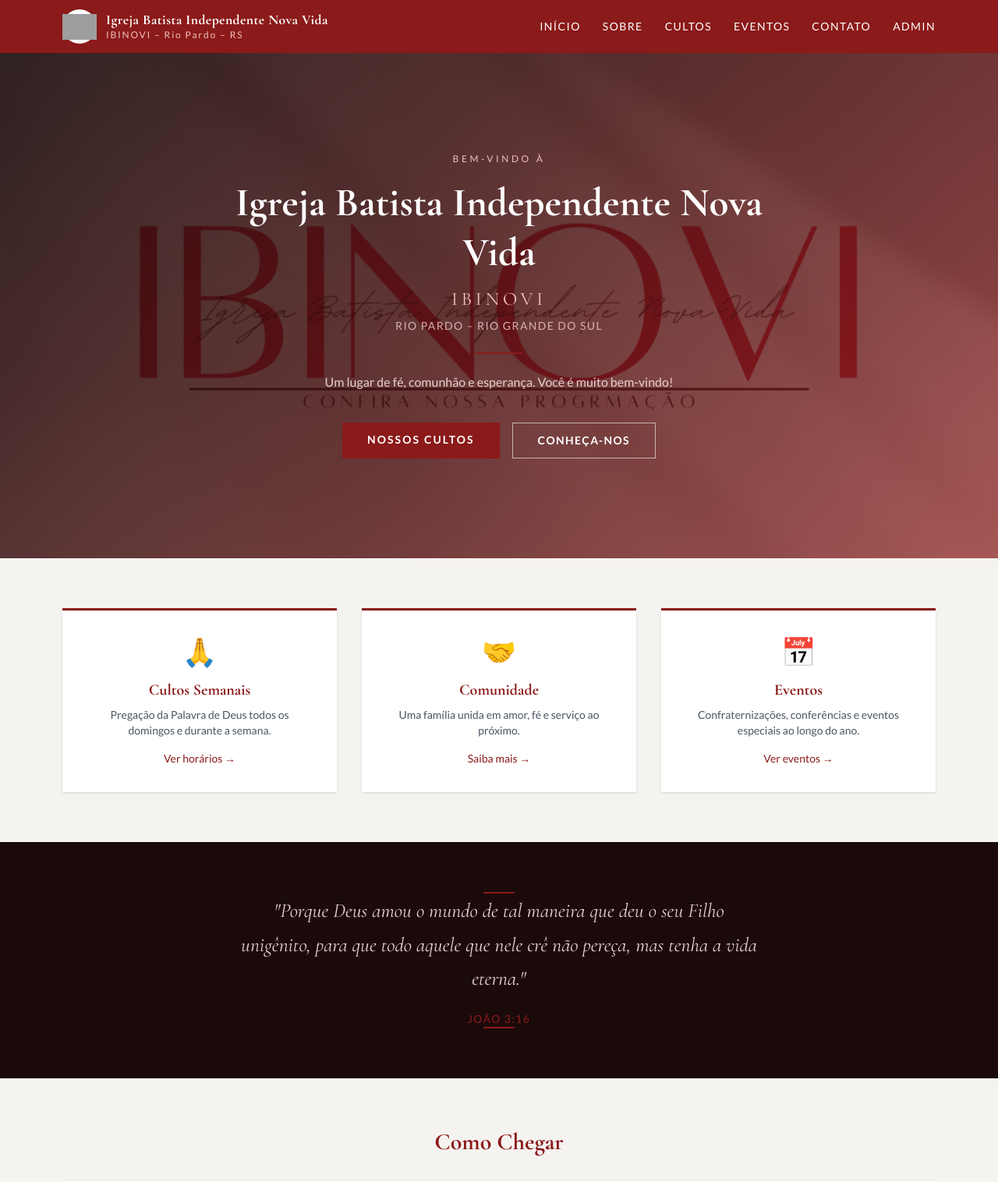
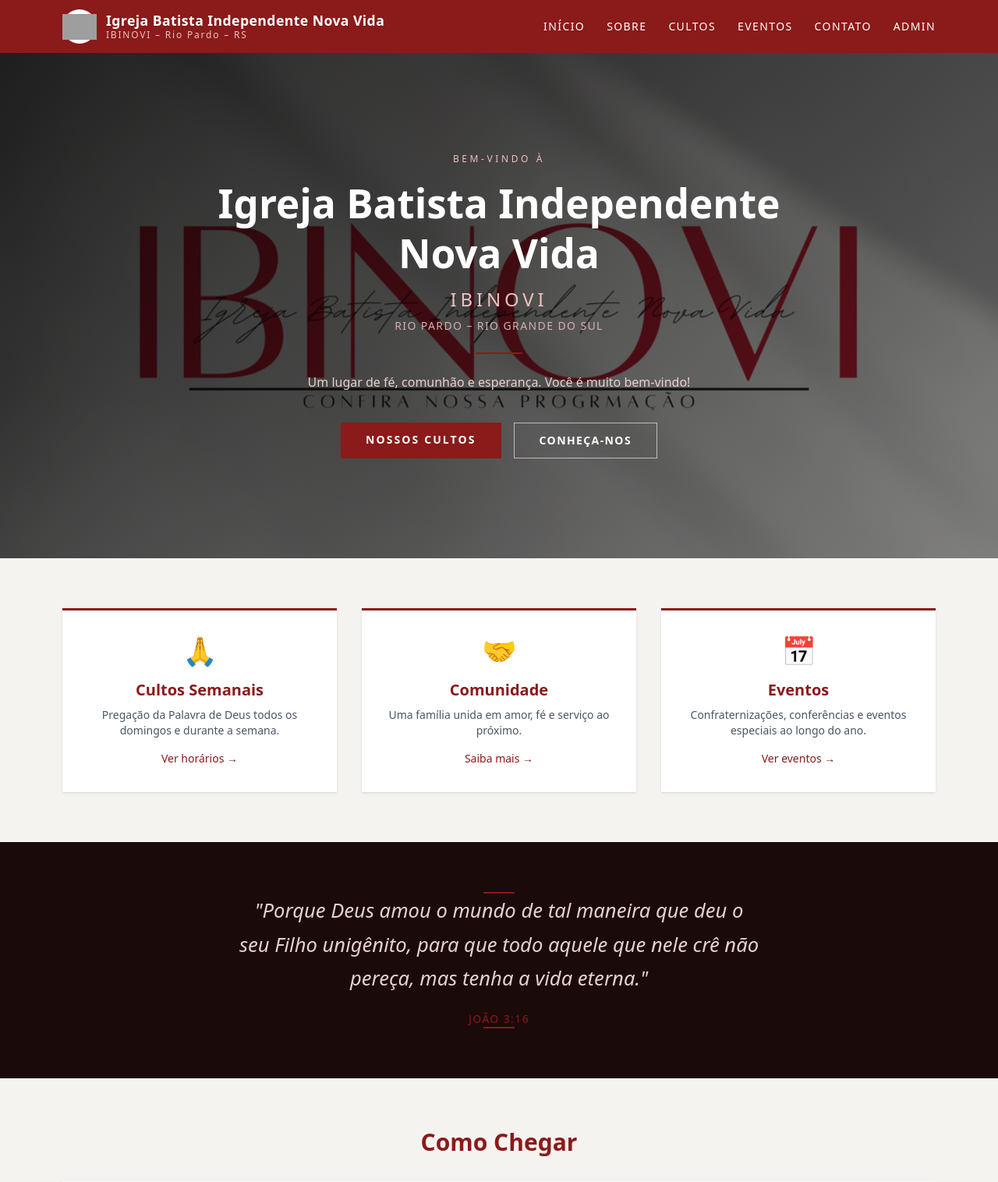
Before and after one commit to douglasherzog/IgrejaBatistaRP, a FastAPI app: page / in a window 1280 px wide. Shown: the top 1516 px of the page at 78% size. Run offline with FastAPI, Linux system fonts and the light colour scheme; data that the repository does not hold is empty; some libraries are stand-ins or nearby versions; grey boxes are pictures that could not be loaded.

Commit message:
feat: Upload de imagem de fundo do hero + personalizacao completa de cores e fontes

```diff
--- a/templates/base.html
+++ b/templates/base.html
@@ -4,7 +4,7 @@
     <meta charset="UTF-8">
     <meta name="viewport" content="width=device-width, initial-scale=1.0">
     <title>{% block title %}Igreja Batista Independente Nova Vida - Rio Pardo/RS{% endblock %}</title>
-    <link rel="icon" type="image/png" href="/static/img/logo.png">
+    <link rel="icon" type="image/png" href="{{ cfg.logo_url | default('/static/img/logo.png') }}">
     <script src="https://cdn.tailwindcss.com"></script>
     <script>
         tailwind.config = {
@@ -24,27 +24,37 @@
         }
     </script>
     <link rel="preconnect" href="https://fonts.googleapis.com">
-    <link href="https://fonts.googleapis.com/css2?family=Cormorant+Garamond:ital,wght@0,400;0,600;0,700;1,400&family=Lato:wght@300;400;700&display=swap" rel="stylesheet">
+    <link rel="preconnect" href="https://fonts.gstatic.com" crossorigin>
+    <link href="https://fonts.googleapis.com/css2?family=Cormorant+Garamond:ital,wght@0,400;0,600;0,700;1,400&family=Lato:wght@300;400;700&family=Playfair+Display:wght@400;600;700&family=Merriweather:wght@300;400;700&family=Montserrat:wght@400;600;700&family=Poppins:wght@400;600;700&family=Open+Sans:wght@400;600;700&family=Roboto:wght@400;500;700&family=Inter:wght@400;600;700&display=swap" rel="stylesheet">
     <style>
-        body { font-family: 'Lato', sans-serif; background-color: #f5f3f0; color: #1a1a1a; }
-        h1, h2, h3, .serif { font-family: 'Cormorant Garamond', serif; }
+        :root {
+            --cor-primaria: {{ cfg.cor_primaria | default('#8B1A1A') }};
+            --cor-primaria-hover: {{ cfg.cor_primaria_hover | default('#6e1414') }};
+            --cor-escura: {{ cfg.cor_escura | default('#1a0a0a') }};
+            --cor-fundo: {{ cfg.cor_fundo | default('#f5f3f0') }};
+            --cor-destaque: {{ cfg.cor_destaque | default('#f0c0c0') }};
+            --fonte-titulos: {{ cfg.fonte_titulos | default("'Cormorant Garamond', serif") }};
+            --fonte-corpo: {{ cfg.fonte_corpo | default("'Lato', sans-serif") }};
+        }
+        body { font-family: var(--fonte-corpo); background-color: var(--cor-fundo); color: #1a1a1a; }
+        h1, h2, h3, .serif { font-family: var(--fonte-titulos); }
         .hero-bg {
-            background: linear-gradient(135deg, #1a0a0a 0%, #4a0f0f 50%, #8B1A1A 100%);
+            background: linear-gradient(135deg, var(--cor-escura) 0%, var(--cor-primaria) 100%);
         }
     </style>
     {% block extra_head %}{% endblock %}
 </head>
-<body class="text-gray-800" style="background-color:#f5f3f0">
+<body class="text-gray-800" style="background-color:var(--cor-fundo)">
 
-<nav style="background-color:#8B1A1A" class="text-white shadow-lg">
+<nav style="background-color:var(--cor-primaria)" class="text-white shadow-lg">
     <div class="max-w-6xl mx-auto px-4 py-3 flex items-center justify-between">
         <a href="/" class="flex items-center gap-3">
             <div class="rounded-full flex items-center justify-center" style="background:white;width:44px;height:44px;flex-shrink:0">
                 <img src="{{ cfg.logo_url | default('/static/img/logo.png') }}" alt="Logo" style="width:54px;height:54px;object-fit:contain" onerror="this.parentElement.style.display='none'">
             </div>
             <div>
-                <div class="text-base font-bold leading-tight tracking-wide" style="font-family:'Cormorant Garamond',serif;font-size:1.1rem">{{ cfg.nome_igreja | default('Igreja Batista Independente Nova Vida') }}</div>
-                <div class="text-xs" style="color:#f0c0c0;letter-spacing:0.15em">{{ cfg.sigla_igreja | default('IBINOVI') }} – {{ cfg.cidade_estado | default('RIO PARDO/RS') }}</div>
+                <div class="text-base font-bold leading-tight tracking-wide" style="font-family:var(--fonte-titulos);font-size:1.1rem">{{ cfg.nome_igreja | default('Igreja Batista Independente Nova Vida') }}</div>
+                <div class="text-xs" style="color:var(--cor-destaque);letter-spacing:0.15em">{{ cfg.sigla_igreja | default('IBINOVI') }} – {{ cfg.cidade_estado | default('RIO PARDO/RS') }}</div>
             </div>
         </a>
         <div class="hidden md:flex gap-7 text-sm font-medium tracking-widest uppercase">
@@ -61,7 +71,7 @@
             </svg>
         </button>
     </div>
-    <div id="mobile-menu" class="hidden md:hidden px-4 pb-4 flex flex-col gap-3 text-sm" style="background-color:#6e1414">
+    <div id="mobile-menu" class="hidden md:hidden px-4 pb-4 flex flex-col gap-3 text-sm" style="background-color:var(--cor-primaria-hover)">
         <a href="/" class="hover:text-red-200">Início</a>
         <a href="/sobre" class="hover:text-red-200">Sobre</a>
         <a href="/cultos" class="hover:text-red-200">Cultos</a>
@@ -73,12 +83,12 @@
 
 {% block content %}{% endblock %}
 
-<footer class="text-sm mt-16 py-10" style="background-color:#1a0a0a;color:#c9b8b8">
+<footer class="text-sm mt-16 py-10" style="background-color:var(--cor-escura);color:#c9b8b8">
     <div class="max-w-6xl mx-auto px-4">
         <div class="grid grid-cols-1 md:grid-cols-3 gap-8 mb-8">
             <div>
-                <p class="font-semibold text-white mb-2" style="font-family:'Cormorant Garamond',serif;font-size:1.1rem">{{ cfg.nome_igreja | default('Igreja Batista Independente Nova Vida') }}</p>
-                <p class="text-xs" style="color:#f0c0c0;letter-spacing:0.12em">{{ cfg.sigla_igreja | default('IBINOVI') }} – {{ cfg.cidade_estado | default('RIO PARDO/RS') }}</p>
+                <p class="font-semibold text-white mb-2" style="font-family:var(--fonte-titulos);font-size:1.1rem">{{ cfg.nome_igreja | default('Igreja Batista Independente Nova Vida') }}</p>
+                <p class="text-xs" style="color:var(--cor-destaque);letter-spacing:0.12em">{{ cfg.sigla_igreja | default('IBINOVI') }} – {{ cfg.cidade_estado | default('RIO PARDO/RS') }}</p>
             </div>
             <div>
                 <p class="font-semibold text-white mb-2 uppercase tracking-widest text-xs">Endereço</p>
@@ -93,7 +103,7 @@
                 <a href="mailto:{{ cfg.email | default('ibnvriopardo@gmail.com') }}" class="text-xs hover:text-white block">✉️ {{ cfg.email | default('ibnvriopardo@gmail.com') }}</a>
             </div>
         </div>
-        <div class="pt-4 text-center" style="border-top:1px solid #3a1a1a">
+        <div class="pt-4 text-center" style="border-top:1px solid rgba(255,255,255,0.1)">
             <p class="text-xs" style="color:#7a5a5a">&copy; 2026 {{ cfg.sigla_igreja | default('IBINOVI') }} – {{ cfg.nome_igreja | default('Igreja Batista Independente Nova Vida') }}. Todos os direitos reservados.</p>
             <a href="/admin/login" class="text-xs hover:text-white mt-2 inline-block" style="color:#3a2a2a">Área Administrativa</a>
         </div>
--- a/templates/publico/contato.html
+++ b/templates/publico/contato.html
@@ -1,14 +1,14 @@
 {% extends "base.html" %}
 {% block title %}Contato – {{ cfg.nome_igreja }} {{ cfg.sigla_igreja }}{% endblock %}
 {% block content %}
-<section class="bg-blue-900 text-white py-16 px-4 text-center">
+<section class="text-white py-16 px-4 text-center" style="background-color:var(--cor-primaria)">
     <h1 class="text-4xl font-bold mb-2">{{ cfg.contato_titulo }}</h1>
-    <p class="text-blue-200">{{ cfg.contato_subtitulo }}</p>
+    <p style="color:var(--cor-destaque)">{{ cfg.contato_subtitulo }}</p>
 </section>
 <section class="max-w-4xl mx-auto px-4 py-14">
     <div class="grid grid-cols-1 md:grid-cols-2 gap-8">
         <div class="bg-white rounded-xl shadow p-8 space-y-4 text-gray-700">
-            <h2 class="text-xl font-bold text-blue-900">Informações</h2>
+            <h2 class="text-xl font-bold" style="color:var(--cor-primaria)">Informações</h2>
             <div class="flex items-start gap-3">
                 <span class="text-2xl">📍</span>
                 <div>
--- a/templates/publico/index.html
+++ b/templates/publico/index.html
@@ -4,19 +4,19 @@
 {% block content %}
 <!-- Hero -->
 <section class="relative text-white py-32 px-4 text-center overflow-hidden" style="min-height:520px">
-    <div class="absolute inset-0" style="background-image:url('/static/img/hero.jpg');background-size:cover;background-position:center"></div>
-    <div class="absolute inset-0" style="background:linear-gradient(135deg,rgba(26,10,10,0.88) 0%,rgba(74,15,15,0.80) 50%,rgba(139,26,26,0.70) 100%)"></div>
+    <div class="absolute inset-0" style="background-image:url('{{ cfg.hero_imagem | default('/static/img/hero.jpg') }}');background-size:cover;background-position:center"></div>
+    <div class="absolute inset-0" style="background:linear-gradient(135deg,rgba(0,0,0,0.85) 0%,rgba(0,0,0,0.65) 50%,rgba(0,0,0,0.45) 100%)"></div>
     <div class="relative max-w-3xl mx-auto">
-        <p class="uppercase tracking-widest text-xs mb-4" style="color:#f0c0c0;letter-spacing:0.3em">{{ cfg.hero_subtitulo }}</p>
-        <h1 class="font-bold mb-3 leading-tight" style="font-family:'Cormorant Garamond',serif;font-size:3.2rem">{{ cfg.hero_titulo }}</h1>
-        <p class="text-2xl font-light mb-2" style="font-family:'Cormorant Garamond',serif;color:#f0c0c0;letter-spacing:0.2em">{{ cfg.hero_sigla }}</p>
+        <p class="uppercase tracking-widest text-xs mb-4" style="color:var(--cor-destaque);letter-spacing:0.3em">{{ cfg.hero_subtitulo }}</p>
+        <h1 class="font-bold mb-3 leading-tight" style="font-family:var(--fonte-titulos);font-size:3.2rem">{{ cfg.hero_titulo }}</h1>
+        <p class="text-2xl font-light mb-2" style="font-family:var(--fonte-titulos);color:var(--cor-destaque);letter-spacing:0.2em">{{ cfg.hero_sigla }}</p>
         <p class="text-sm mb-2" style="color:#d4b0b0;letter-spacing:0.1em">{{ cfg.hero_cidade }}</p>
-        <div class="my-6" style="width:60px;height:2px;background:#8B1A1A;margin:1.5rem auto"></div>
+        <div class="my-6" style="width:60px;height:2px;background:var(--cor-primaria);margin:1.5rem auto"></div>
         <p class="text-base mb-10 max-w-xl mx-auto" style="color:#e8d0d0">
             {{ cfg.hero_mensagem }}
         </p>
         <div class="flex flex-wrap justify-center gap-4">
-            <a href="/cultos" class="font-semibold px-8 py-3 text-sm uppercase tracking-widest transition" style="background:#8B1A1A;color:white;letter-spacing:0.15em" onmouseover="this.style.background='#6e1414'" onmouseout="this.style.background='#8B1A1A'">
+            <a href="/cultos" class="font-semibold px-8 py-3 text-sm uppercase tracking-widest transition" style="background:var(--cor-primaria);color:white;letter-spacing:0.15em" onmouseover="this.style.background='var(--cor-primaria-hover)'" onmouseout="this.style.background='var(--cor-primaria)'">
                 Nossos Cultos
             </a>
             <a href="/sobre" class="font-semibold px-8 py-3 text-sm uppercase tracking-widest transition" style="border:1px solid rgba(255,255,255,0.6);color:white" onmouseover="this.style.background='rgba(255,255,255,0.15)'" onmouseout="this.style.background='transparent'">
@@ -28,47 +28,47 @@
 
 <!-- Cards de destaques -->
 <section class="max-w-6xl mx-auto px-4 py-16 grid grid-cols-1 md:grid-cols-3 gap-8">
-    <div class="bg-white shadow p-8 text-center hover:shadow-lg transition" style="border-top:3px solid #8B1A1A">
+    <div class="bg-white shadow p-8 text-center hover:shadow-lg transition" style="border-top:3px solid var(--cor-primaria)">
         <div class="text-4xl mb-4">🙏</div>
-        <h3 class="text-xl font-bold mb-2" style="font-family:'Cormorant Garamond',serif;color:#8B1A1A">{{ cfg.card1_titulo }}</h3>
+        <h3 class="text-xl font-bold mb-2" style="font-family:var(--fonte-titulos);color:var(--cor-primaria)">{{ cfg.card1_titulo }}</h3>
         <p class="text-gray-600 text-sm">{{ cfg.card1_texto }}</p>
-        <a href="{{ cfg.card1_link }}" class="mt-4 inline-block text-sm font-medium hover:underline" style="color:#8B1A1A">{{ cfg.card1_link_texto }}</a>
+        <a href="{{ cfg.card1_link }}" class="mt-4 inline-block text-sm font-medium hover:underline" style="color:var(--cor-primaria)">{{ cfg.card1_link_texto }}</a>
     </div>
-    <div class="bg-white shadow p-8 text-center hover:shadow-lg transition" style="border-top:3px solid #8B1A1A">
+    <div class="bg-white shadow p-8 text-center hover:shadow-lg transition" style="border-top:3px solid var(--cor-primaria)">
         <div class="text-4xl mb-4">🤝</div>
-        <h3 class="text-xl font-bold mb-2" style="font-family:'Cormorant Garamond',serif;color:#8B1A1A">{{ cfg.card2_titulo }}</h3>
+        <h3 class="text-xl font-bold mb-2" style="font-family:var(--fonte-titulos);color:var(--cor-primaria)">{{ cfg.card2_titulo }}</h3>
         <p class="text-gray-600 text-sm">{{ cfg.card2_texto }}</p>
-        <a href="{{ cfg.card2_link }}" class="mt-4 inline-block text-sm font-medium hover:underline" style="color:#8B1A1A">{{ cfg.card2_link_texto }}</a>
+        <a href="{{ cfg.card2_link }}" class="mt-4 inline-block text-sm font-medium hover:underline" style="color:var(--cor-primaria)">{{ cfg.card2_link_texto }}</a>
     </div>
-    <div class="bg-white shadow p-8 text-center hover:shadow-lg transition" style="border-top:3px solid #8B1A1A">
+    <div class="bg-white shadow p-8 text-center hover:shadow-lg transition" style="border-top:3px solid var(--cor-primaria)">
         <div class="text-4xl mb-4">📅</div>
-        <h3 class="text-xl font-bold mb-2" style="font-family:'Cormorant Garamond',serif;color:#8B1A1A">{{ cfg.card3_titulo }}</h3>
+        <h3 class="text-xl font-bold mb-2" style="font-family:var(--fonte-titulos);color:var(--cor-primaria)">{{ cfg.card3_titulo }}</h3>
         <p class="text-gray-600 text-sm">{{ cfg.card3_texto }}</p>
-        <a href="{{ cfg.card3_link }}" class="mt-4 inline-block text-sm font-medium hover:underline" style="color:#8B1A1A">{{ cfg.card3_link_texto }}</a>
+        <a href="{{ cfg.card3_link }}" class="mt-4 inline-block text-sm font-medium hover:underline" style="color:var(--cor-primaria)">{{ cfg.card3_link_texto }}</a>
     </div>
 </section>
 
 <!-- Versículo -->
-<section class="py-16 px-4 text-center" style="background-color:#1a0a0a">
+<section class="py-16 px-4 text-center" style="background-color:var(--cor-escura)">
     <div class="max-w-2xl mx-auto">
-        <div class="mb-5" style="width:40px;height:2px;background:#8B1A1A;margin:0 auto"></div>
-        <p class="italic mb-5" style="font-family:'Cormorant Garamond',serif;font-size:1.6rem;color:#e8d0d0;line-height:1.7">
+        <div class="mb-5" style="width:40px;height:2px;background:var(--cor-primaria);margin:0 auto"></div>
+        <p class="italic mb-5" style="font-family:var(--fonte-titulos);font-size:1.6rem;color:#e8d0d0;line-height:1.7">
             "{{ cfg.versiculo_texto }}"
         </p>
-        <p class="text-sm uppercase tracking-widest" style="color:#8B1A1A">{{ cfg.versiculo_ref }}</p>
-        <div class="mt-5" style="width:40px;height:2px;background:#8B1A1A;margin:0 auto"></div>
+        <p class="text-sm uppercase tracking-widest" style="color:var(--cor-primaria)">{{ cfg.versiculo_ref }}</p>
+        <div class="mt-5" style="width:40px;height:2px;background:var(--cor-primaria);margin:0 auto"></div>
     </div>
 </section>
 
 <!-- Como chegar -->
 <section class="max-w-6xl mx-auto px-4 py-16">
-    <h2 class="text-3xl font-bold text-center mb-8" style="font-family:'Cormorant Garamond',serif;color:#8B1A1A">Como Chegar</h2>
+    <h2 class="text-3xl font-bold text-center mb-8" style="font-family:var(--fonte-titulos);color:var(--cor-primaria)">Como Chegar</h2>
     <div class="bg-white shadow p-8 flex flex-col md:flex-row gap-8 items-center">
         <div class="flex-1">
             <p class="text-gray-600 mb-1"><strong>Endereço:</strong> {{ cfg.endereco_rua }}</p>
             <p class="text-gray-600 mb-1">{{ cfg.endereco_bairro }}</p>
             <p class="text-gray-600 mb-4"><strong>WhatsApp:</strong> {{ cfg.telefone }}</p>
-            <a href="/contato" class="inline-block text-white px-6 py-2 text-sm font-medium uppercase tracking-widest transition" style="background:#8B1A1A" onmouseover="this.style.background='#6e1414'" onmouseout="this.style.background='#8B1A1A'">
+            <a href="/contato" class="inline-block text-white px-6 py-2 text-sm font-medium uppercase tracking-widest transition" style="background:var(--cor-primaria)" onmouseover="this.style.background='var(--cor-primaria-hover)'" onmouseout="this.style.background='var(--cor-primaria)'">
                 Fale conosco
             </a>
         </div>
```
Also changed, not shown: app/routers/site.py (+33 -0 lines), templates/admin/site/editar.html (+32 -1 lines), templates/publico/cultos.html (+8 -8 lines), templates/publico/eventos.html (+7 -7 lines), templates/publico/sobre.html (+6 -6 lines).
